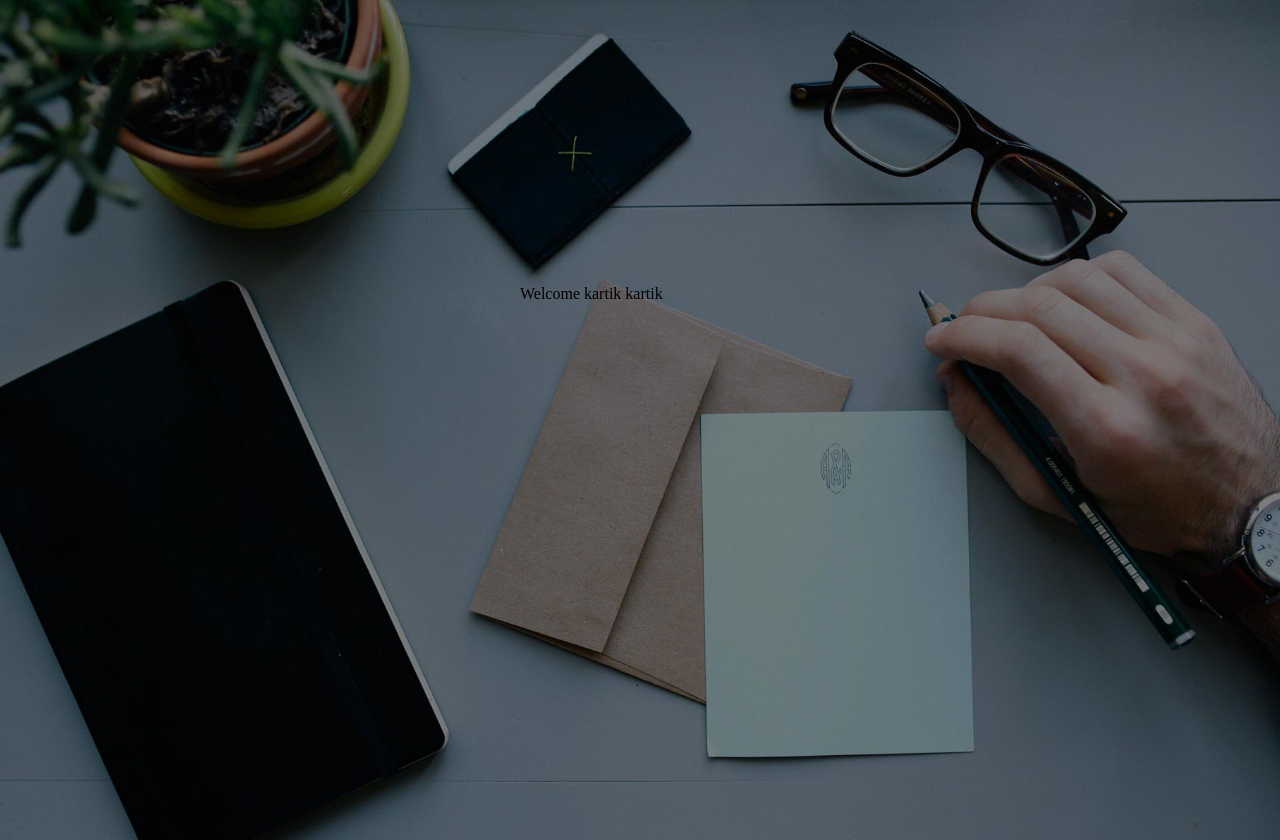
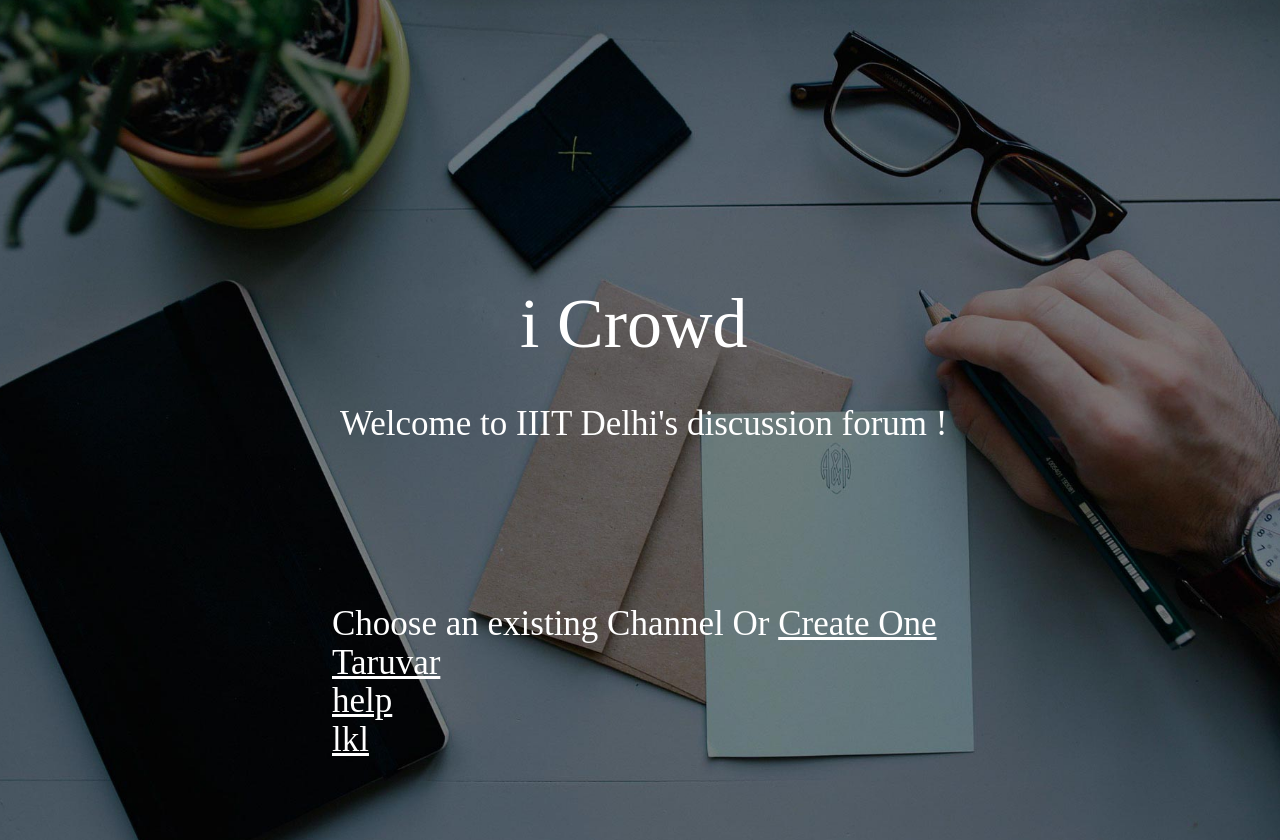
Before and after one commit to kartikmaji/cubane, a Django app: page / in a window 1280 px wide. Run offline with Django 3.2, Linux system fonts and the light colour scheme; a user stored in the database is signed in; data comes from the database, SQL or seed files in the repository; both versions use the stored data as it was after the commit; parts of the project's set-up code (start-up, migrations or seed data) failed here and were passed over.

Commit message:
Landing Page

```diff
--- a/templates/welcome.html
+++ b/templates/welcome.html
@@ -22,39 +22,48 @@
 			z-index: 2;
 			font-family: comic sans-serif;
   			font-weight: 500;
+  			font-size: 70px;
   			line-height: 1.1;
-  			color: #white;
+  			color: white;
 			}
-			.header div{
-			float: left;
-			color: #000;
-			font-family: 'Exo', sans-serif;
+			.header1{
+			position: absolute;
+			top: calc(55% - 35px);
+			left: calc(50% - 300px);
+			z-index: 2;
+			font-family: comic sans-serif;
+  			font-weight: 500;
   			font-size: 35px;
-			font-weight: 200;
+  			line-height: 1.1;
+  			color: white;
 			}
-			{
+			.landing{
+			position: absolute;
+			top: calc(80% - 35px);
+			left: calc(40% - 180px);
+			z-index: 2;
+			font-family: comic sans-serif;
+  			font-weight: 500;
+  			font-size: 35px;
+  			line-height: 1.1;
+  			color: white;
 			}
+
 </style>
-<body>
+<body link="white">
 <div class="body"></div>
-<div style="float:left; border:double">
  	<div class="header">
- 	Welcome
- 	{{user.get_full_name}}
+	 	i Crowd
  	</div>
- <div style="border:double">
- 	Channels<br>
+ 	<div class="header1">
+ 		Welcome to IIIT Delhi's discussion forum !
+	</div>
+ 	<div class="landing">
+ 		Choose an existing Channel Or <a href="/newchannel"><font color="white">Create One</font></a> <br>
  		{% for channel in channels%}
- 		<a href="/{{ channel.id }}">{{channel.name}}<br></a>
+ 				<a href="/{{ channel.id }}"><font color="white">{{channel.name}}</font><br></a>
  		{% endfor %}
  	</div>
- <div>
- 	<a href="/newchannel">Create Channel</a>
- </div>
-</div>
-<div style="float:right;border:double">
-</div>
-<div style="margin-left:200px; border:double">
 </div>
 </body>
 </head>
```
Also changed, not shown: db.sqlite3. Lines whose indentation alone changed are shown as unchanged.
